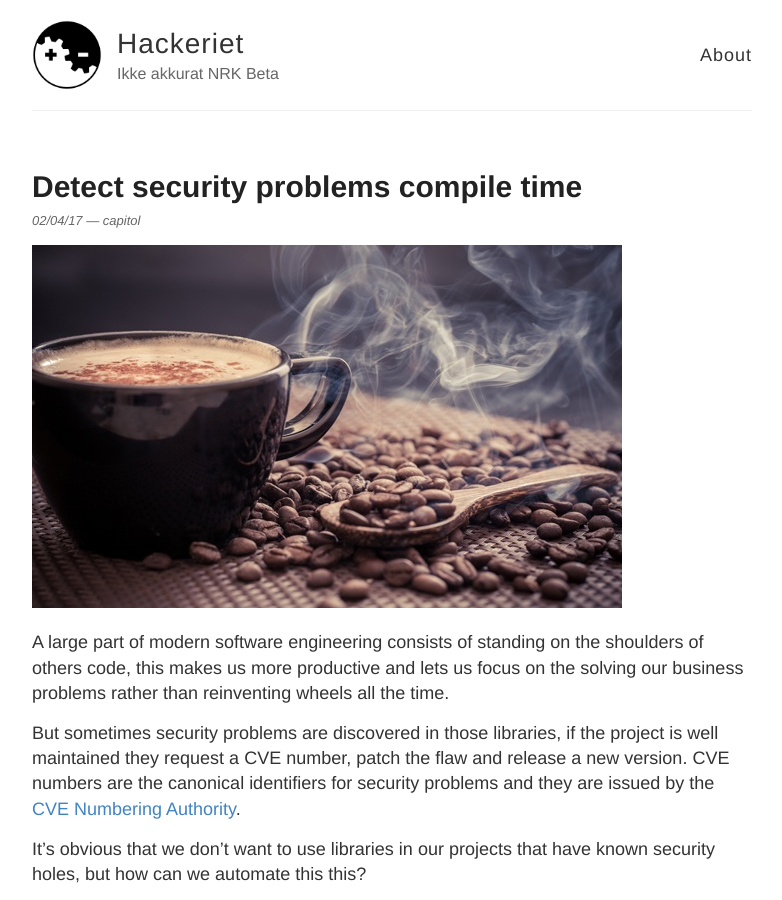
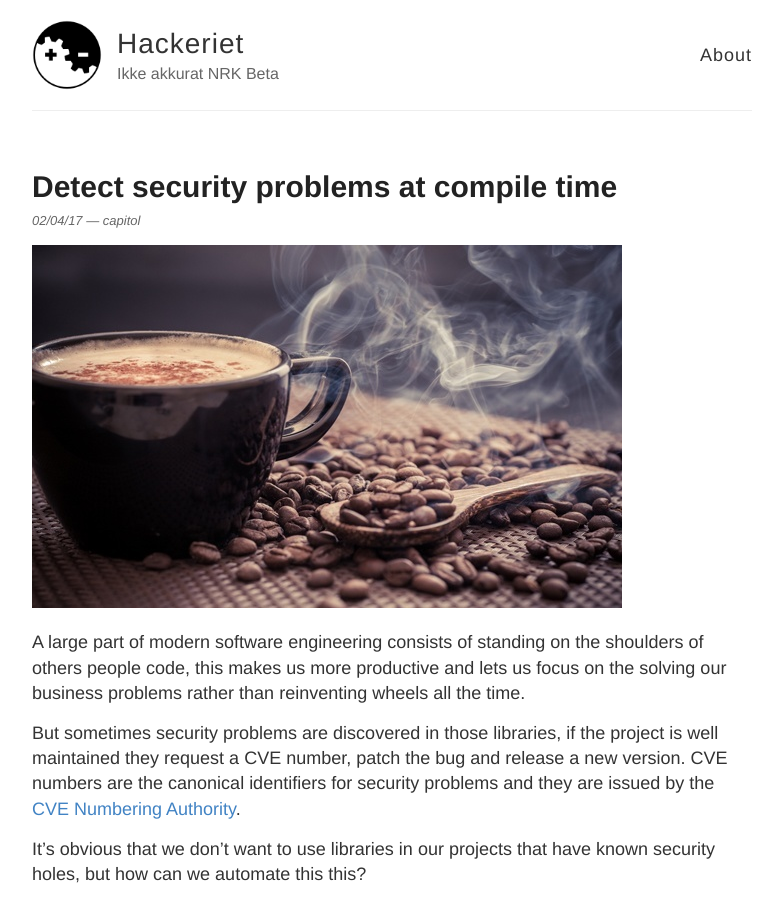
Before and after one commit to labanskoller/hackeriet_blog, a Jekyll site: the page built from _posts/2017-04-02-detect-security-holes-during-build.md, in a window 1280 px wide and 900 px high. Shown: the whole window, without its empty margins (248-1030 px from the left). Built offline with Jekyll 4.4.1, drawn with Linux system fonts in a browser that asks for light colours.

Commit message:
minor text fixes

```diff
--- a/_posts/2017-04-02-detect-security-holes-during-build.md
+++ b/_posts/2017-04-02-detect-security-holes-during-build.md
@@ -1,17 +1,17 @@
 ---
 layout: post
-title: "Detect security problems compile time"
+title: "Detect security problems at compile time"
 author: capitol
 category: security
 ---
 ![bits](/images/java.jpg)
 
 A large part of modern software engineering consists of standing on the shoulders of others
-code, this makes us more productive and lets us focus on the solving our business problems
+people code, this makes us more productive and lets us focus on the solving our business problems
 rather than reinventing wheels all the time.
 
 But sometimes security problems are discovered in those libraries, if the project is well
-maintained they request a CVE number, patch the flaw and release a new version. CVE numbers
+maintained they request a CVE number, patch the bug and release a new version. CVE numbers
 are the canonical identifiers for security problems and they are issued by the
 [CVE Numbering Authority](https://cve.mitre.org/cve/cna.html).
 
```
